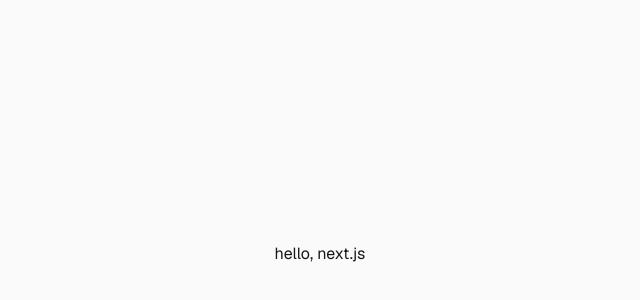
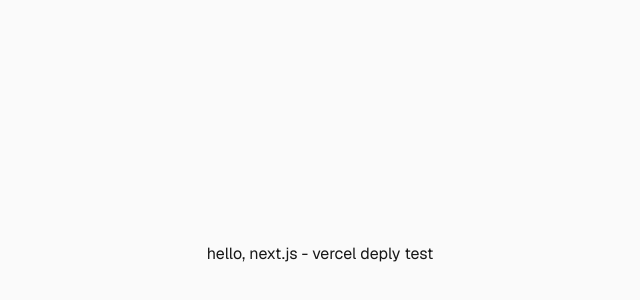
Before and after one commit to fengmiaosen/nextjs-dev-codes, a Next.js app: page / in a window 1280 px wide. Shown: the part 146-446 px from the top of the page, without its empty margins (320-960 px from the left). Built offline with nearby package versions, Linux system fonts and the light colour scheme.

Commit message:
test: 添加 Vercel 部署测试文本

```diff
--- a/app/page.tsx
+++ b/app/page.tsx
@@ -2,7 +2,7 @@
 export default function Home() {
   return (
     <div className="flex min-h-screen items-center justify-center bg-zinc-50 font-sans dark:bg-black">
-      hello, next.js
+      hello, next.js - vercel deply test
     </div>
   );
 }
```
